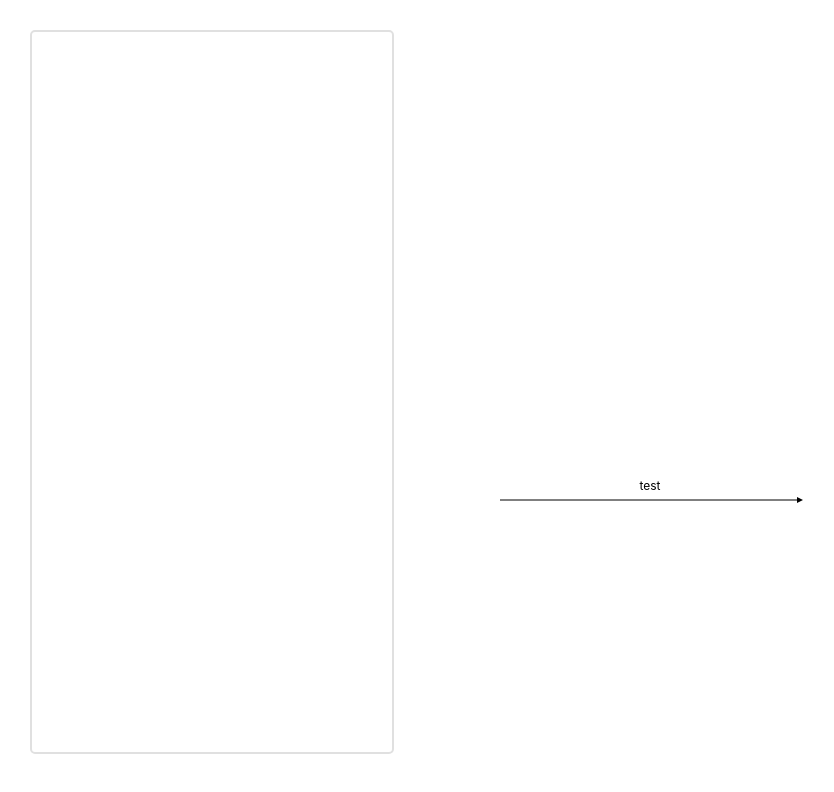
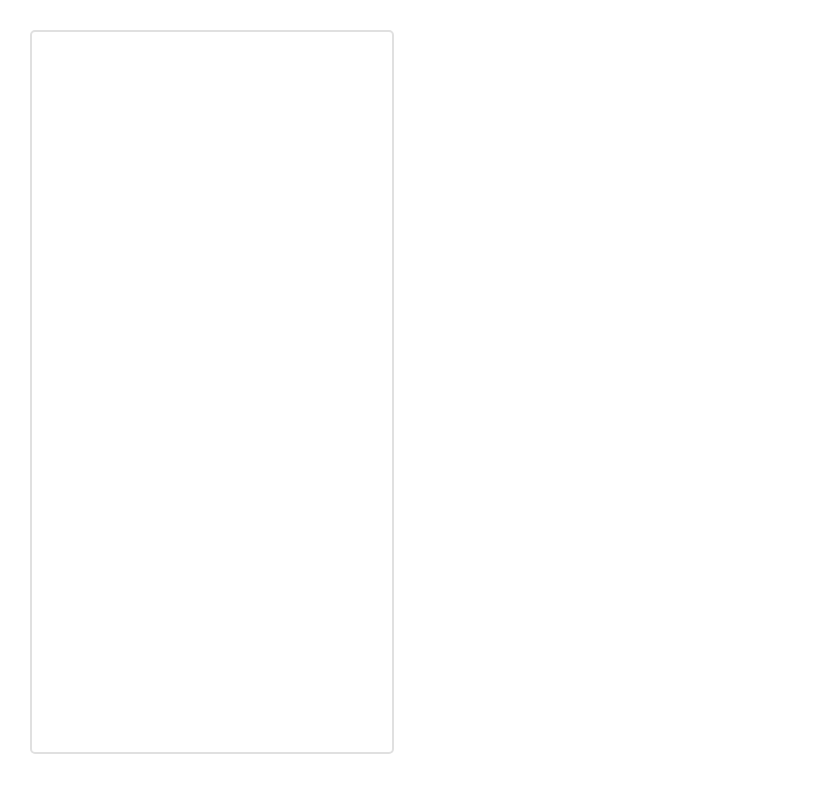
Before and after one commit to rsk7/diagram, a React (Create React App) app: page / in a window 1280 px wide. Shown: the top 792 px of the page, without its empty margins (0-834 px from the left). Built offline with nearby package versions, Linux system fonts and the light colour scheme.

Commit message:
interactions

```diff
--- a/src/App.tsx
+++ b/src/App.tsx
@@ -17,7 +17,10 @@ function App() {
   });
 
   const diagram = SequenceReader(sequenceText);
-  const { lifelineProps } = sequenceDiagramLayout(diagram, { x: 500, y: 200 });
+  const { lifelineProps, messageArrowProps } = sequenceDiagramLayout(diagram, {
+    x: 500,
+    y: 200
+  });
 
   const {
     matrixState,
@@ -51,16 +54,12 @@ function App() {
           </marker>
         </defs>
         <g id="matrix-group" transform={`${matrixState.toString()}`}>
-          {Array.from(lifelineProps.values()).map((p) => (
-            <Lifeline {...p} />
+          {Array.from(lifelineProps.values()).map((p, index) => (
+            <Lifeline key={index} {...p} />
           ))}
-          <MessageArrow
-            x={500}
-            y={500}
-            description="test"
-            length={300}
-            direction="right"
-          ></MessageArrow>
+          {messageArrowProps?.map((p, index) => (
+            <MessageArrow key={index} {...p} />
+          ))}
         </g>
       </svg>
       <SequenceDescriber
--- a/src/Lifeline.tsx
+++ b/src/Lifeline.tsx
@@ -9,13 +9,13 @@ export interface LifelineProps {
   width: number;
   height: number;
   length: number;
+  lineX: number;
 }
 
 export default function Lifeline(props: LifelineProps) {
-  const lineX = Math.floor(props.width / 2) + props.x;
   return (
     <g>
-      <VerticalLine x={lineX} y={props.y} length={props.length} />
+      <VerticalLine x={props.lineX} y={props.y} length={props.length} />
       <Rect
         x={props.x}
         y={props.y}
--- a/src/MessageArrow.tsx
+++ b/src/MessageArrow.tsx
@@ -1,30 +1,37 @@
+import Rect from "./Rect";
+
 export interface MessageArrowProps {
-  x: number;
-  y: number;
+  startX: number;
+  startY: number;
   description: string;
-  length: number;
   direction: "left" | "right";
+  endX: number;
+  endY: number;
+  labelX: number;
+  labelY: number;
+  labelHeight: number;
+  labelWidth: number;
 }
 
 export default function MessageArrow(props: MessageArrowProps) {
   return (
     <g>
       <polyline
-        points={`${props.x}, ${props.y} ${props.x + props.length} ${props.y}`}
+        points={`${props.startX}, ${props.startY} ${props.endX} ${props.endY}`}
         fill="none"
         stroke="black"
         {...(props.direction === "right"
           ? { markerEnd: "url(#arrow)" }
           : { markerStart: "url(#arrow)" })}
       ></polyline>
-      <text
-        x={props.x + props.length / 2}
-        y={props.y - 10}
-        fontSize="12"
-        textAnchor="middle"
-      >
-        {props.description}
-      </text>
+      <Rect
+        x={props.labelX}
+        y={props.labelY}
+        text={props.description}
+        height={props.labelHeight}
+        width={props.labelWidth}
+        border={false}
+      />
     </g>
   );
 }
--- a/src/Rect.tsx
+++ b/src/Rect.tsx
@@ -22,8 +22,8 @@ export default function Rect(props: RectProps) {
       <rect
         x={props.x}
         y={props.y}
-        height={props.height + 10}
-        width={props.width + 10}
+        height={props.height}
+        width={props.width}
         fill="white"
         {...(props.border
           ? {
@@ -33,10 +33,10 @@ export default function Rect(props: RectProps) {
           : {})}
       ></rect>
       <foreignObject
-        x={props.x + 5}
-        y={props.y + 5}
+        x={props.x}
+        y={props.y}
         height={props.height}
-        width={props.width}
+        width={props.width - 1}
       >
         <div style={textContainerStyles}>{props.text}</div>
       </foreignObject>
--- a/src/SequenceDiagramLayout.ts
+++ b/src/SequenceDiagramLayout.ts
@@ -1,7 +1,8 @@
-import SequenceDiagram from "./SequenceDiagram";
+import SequenceDiagram, { SequenceInteraction } from "./SequenceDiagram";
 import { getSize } from "./TextBoxSizeService";
 import Position from "./Position";
 import { LifelineProps } from "./Lifeline";
+import { MessageArrowProps } from "./MessageArrow";
 
 export default function sequenceDiagramLayout(
   diagram: SequenceDiagram,
@@ -17,11 +18,14 @@ export default function sequenceDiagramLayout(
   const MAX_WIDTH = 200;
   const MIN_WIDTH = 50;
   const LIFELINE_SEPARATION = 50;
+  const INTERACTION_LINE_PADDING = 5;
+  const MESSAGE_ARROW_DESCRIPTION_PADDING = 20;
 
   // need lifeline props here
   const lifelineProps = actors
     .reduce<LifelineProps[]>((acc: LifelineProps[], value: string) => {
       const { width, height } = getSize(value, FONT_SIZE, MAX_WIDTH, MIN_WIDTH);
+
       if (!acc.length) {
         return [
           {
@@ -31,21 +35,24 @@ export default function sequenceDiagramLayout(
             name: value,
             fontSize: FONT_SIZE,
             width,
-            height
+            height,
+            lineX: Math.floor(width / 2) + startPosition.x
           }
         ];
       } else {
         const previous = acc[acc.length - 1];
+        const x = previous.x + previous.width + LIFELINE_SEPARATION;
         return [
           ...acc,
           {
-            x: previous.x + previous.width + LIFELINE_SEPARATION,
+            x,
             y: previous.y,
             length: LENGTH,
             name: value,
             fontSize: FONT_SIZE,
             width,
-            height
+            height,
+            lineX: Math.floor(width / 2) + x
           }
         ];
       }
@@ -55,9 +62,79 @@ export default function sequenceDiagramLayout(
       return acc;
     }, new Map<string, LifelineProps>());
 
+  const maxLifelineHeight = Array.from(lifelineProps.values()).reduce(
+    (acc, value) => {
+      return acc > value.height ? acc : value.height;
+    },
+    0
+  );
+
+  const interactionStartY =
+    maxLifelineHeight + startPosition.y + INTERACTION_LINE_PADDING;
   const interactions = diagram.interactions;
 
+  const messageArrowProps = interactions?.reduce<MessageArrowProps[]>(
+    (acc: MessageArrowProps[], value: SequenceInteraction) => {
+      const fromLifeline = lifelineProps.get(value.fromActor);
+      const toLifeline = lifelineProps.get(value.toActor);
+      if (!fromLifeline || !toLifeline) return acc;
+      const distanceX = fromLifeline.lineX - toLifeline.lineX;
+      const { width, height } = getSize(
+        value.description,
+        FONT_SIZE,
+        Math.abs(distanceX) - MESSAGE_ARROW_DESCRIPTION_PADDING,
+        MIN_WIDTH
+      );
+      if (!acc.length) {
+        return [
+          {
+            startX: fromLifeline.lineX,
+            startY:
+              interactionStartY + height + MESSAGE_ARROW_DESCRIPTION_PADDING,
+            endX: toLifeline.lineX,
+            endY:
+              interactionStartY + height + MESSAGE_ARROW_DESCRIPTION_PADDING,
+            description: value.description,
+            direction: distanceX > 0 ? "left" : "right",
+            labelX: fromLifeline.lineX + MESSAGE_ARROW_DESCRIPTION_PADDING / 2,
+            labelY: interactionStartY + MESSAGE_ARROW_DESCRIPTION_PADDING - 2,
+            labelHeight: height,
+            labelWidth: width
+          }
+        ];
+      } else {
+        const previous = acc[acc.length - 1];
+        const y =
+          previous.startY +
+          height +
+          INTERACTION_LINE_PADDING +
+          MESSAGE_ARROW_DESCRIPTION_PADDING;
+        return [
+          ...acc,
+          {
+            startX: fromLifeline.lineX,
+            startY: y,
+            endX: toLifeline.lineX,
+            endY: y,
+            description: value.description,
+            direction: distanceX > 0 ? "left" : "right",
+            labelX: fromLifeline.lineX + MESSAGE_ARROW_DESCRIPTION_PADDING / 2,
+            labelY:
+              previous.startY +
+              INTERACTION_LINE_PADDING +
+              MESSAGE_ARROW_DESCRIPTION_PADDING -
+              2,
+            labelHeight: height,
+            labelWidth: width
+          }
+        ];
+      }
+    },
+    []
+  );
+
   return {
-    lifelineProps
+    lifelineProps,
+    messageArrowProps
   };
 }
--- a/src/SequenceReader.ts
+++ b/src/SequenceReader.ts
@@ -1,4 +1,4 @@
-import SequenceDiagram from "./SequenceDiagram";
+import SequenceDiagram, { SequenceInteraction } from "./SequenceDiagram";
 
 function findActors(lines: string[]): string[] {
   const actorLines = lines.filter(
@@ -11,6 +11,44 @@ function findActors(lines: string[]): string[] {
   return actors.filter((a) => a.length);
 }
 
+function interactionCallMatcher(line: string): SequenceInteraction | undefined {
+  const callRegexp = /(?<from>.+) call(s*) (?<action>.+) on (?<to>.+)/i;
+  const match = line.match(callRegexp);
+  if (match?.groups) {
+    return {
+      fromActor: match.groups.from,
+      toActor: match.groups.to,
+      description: match.groups.action
+    };
+  }
+}
+
+function interactionReturnMatcher(
+  line: string
+): SequenceInteraction | undefined {
+  const callRegexp = /(?<from>.+) return(s*) (?<description>.+) to (?<to>.+)/i;
+  const match = line.match(callRegexp);
+  if (match?.groups) {
+    return {
+      fromActor: match.groups.from,
+      toActor: match.groups.to,
+      description: match.groups.description
+    };
+  }
+}
+
+function findInteractions(lines: string[]): SequenceInteraction[] {
+  return lines.reduce<SequenceInteraction[]>(
+    (interactions: SequenceInteraction[], line: string) => {
+      const interaction =
+        interactionCallMatcher(line) || interactionReturnMatcher(line);
+      if (interaction) interactions.push(interaction);
+      return interactions;
+    },
+    []
+  );
+}
+
 export default function sequenceReader(text: string): SequenceDiagram {
   // split text by line
   const lines = text
@@ -18,7 +56,9 @@ export default function sequenceReader(text: string): SequenceDiagram {
     .filter((l) => l.length)
     .map((l) => l.trim());
   const actors = findActors(lines);
+  const interactions = findInteractions(lines);
   return {
-    actors
+    actors,
+    interactions
   };
 }
--- a/src/TextBoxSizeService.ts
+++ b/src/TextBoxSizeService.ts
@@ -13,8 +13,8 @@ export function getSize(
   renderDiv.style.maxWidth = `${maxWidth}px`;
   document.getElementsByTagName("body")[0].appendChild(renderDiv);
   const result = {
-    height: renderDiv.clientHeight,
-    width: renderDiv.clientWidth
+    height: renderDiv.clientHeight + 10,
+    width: renderDiv.clientWidth + 10
   };
   renderDiv.remove();
   return result;
```
Also changed, not shown: src/SequenceDiagram.ts (+7 -5 lines).
